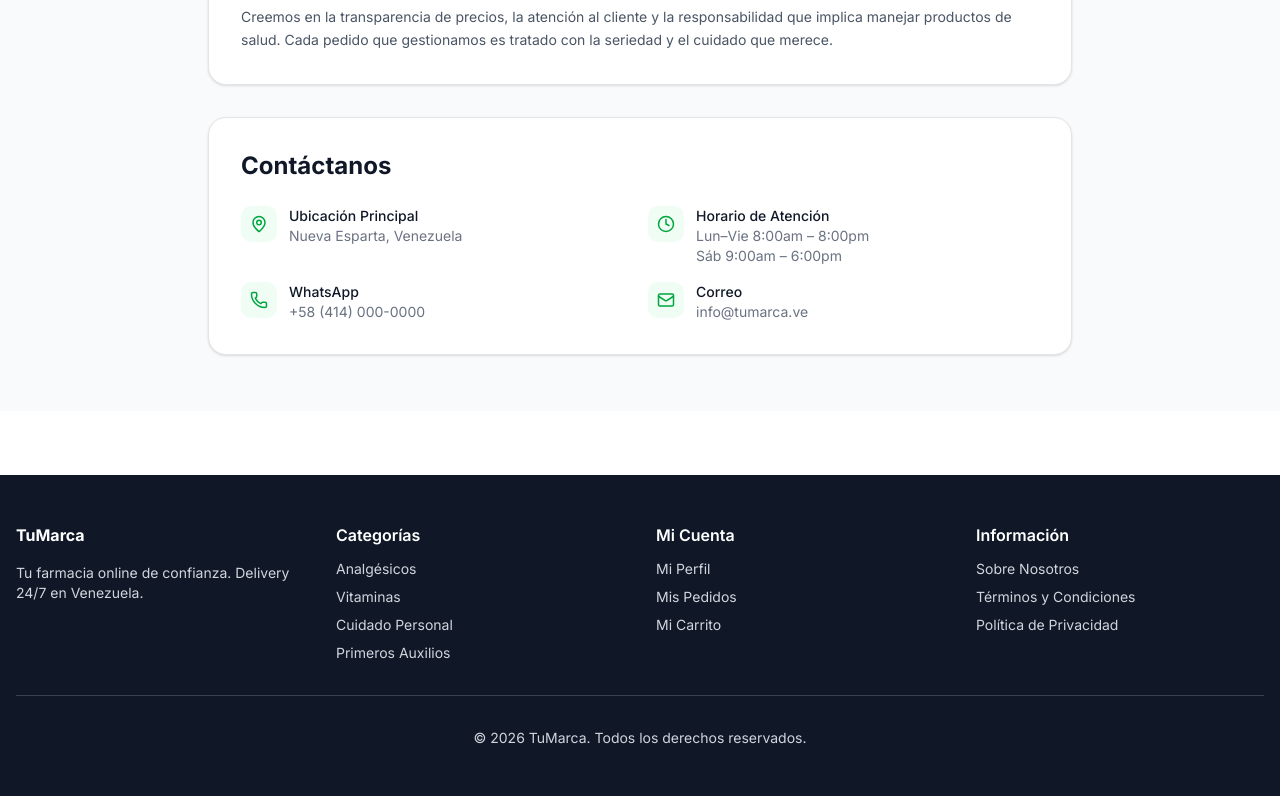
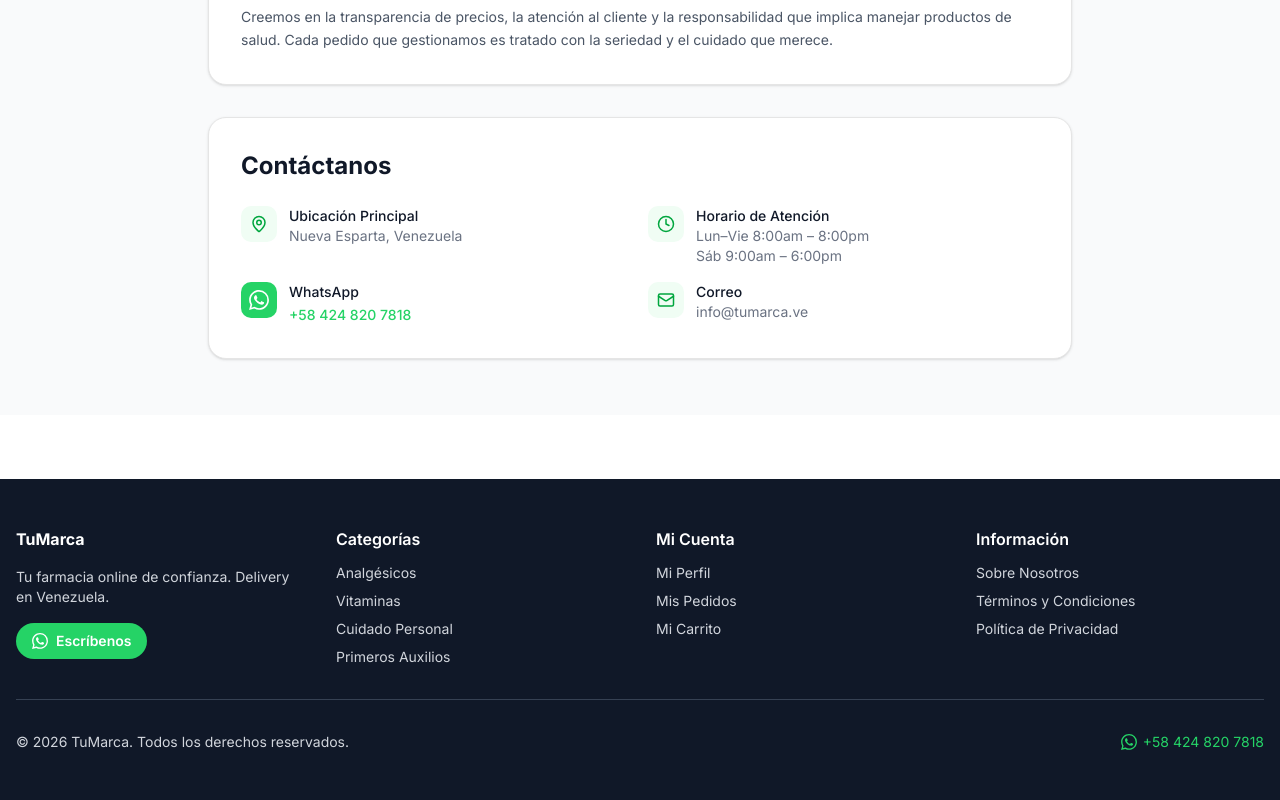
Before and after one commit to ibarracarlos470-jpg/delivery, a Next.js app: page /sobre-nosotros in a window 1280 px wide. Shown: the part 953-1753 px from the top of the page. Built offline with nearby package versions, Linux system fonts and the light colour scheme; no server answers; the database is empty.

Commit message:
feat: WhatsApp +584248207818 en footer y sobre nosotros

```diff
--- a/src/app/(store)/sobre-nosotros/page.tsx
+++ b/src/app/(store)/sobre-nosotros/page.tsx
@@ -1,5 +1,16 @@
 import Link from 'next/link'
-import { MapPin, Phone, Mail, Clock, Shield, Truck, Heart } from 'lucide-react'
+import { MapPin, Mail, Clock, Shield, Truck, Heart } from 'lucide-react'
+
+const WA_NUMBER = '+58 424 820 7818'
+const WA_LINK = 'https://wa.me/584248207818'
+
+function WhatsAppIcon({ className }: { className?: string }) {
+  return (
+    <svg viewBox="0 0 24 24" fill="currentColor" className={className}>
+      <path d="M17.472 14.382c-.297-.149-1.758-.867-2.03-.967-.273-.099-.471-.148-.67.15-.197.297-.767.966-.94 1.164-.173.199-.347.223-.644.075-.297-.15-1.255-.463-2.39-1.475-.883-.788-1.48-1.761-1.653-2.059-.173-.297-.018-.458.13-.606.134-.133.298-.347.446-.52.149-.174.198-.298.298-.497.099-.198.05-.371-.025-.52-.075-.149-.669-1.612-.916-2.207-.242-.579-.487-.5-.669-.51-.173-.008-.371-.01-.57-.01-.198 0-.52.074-.792.372-.272.297-1.04 1.016-1.04 2.479 0 1.462 1.065 2.875 1.213 3.074.149.198 2.096 3.2 5.077 4.487.709.306 1.262.489 1.694.625.712.227 1.36.195 1.871.118.571-.085 1.758-.719 2.006-1.413.248-.694.248-1.289.173-1.413-.074-.124-.272-.198-.57-.347m-5.421 7.403h-.004a9.87 9.87 0 01-5.031-1.378l-.361-.214-3.741.982.998-3.648-.235-.374a9.86 9.86 0 01-1.51-5.26c.001-5.45 4.436-9.884 9.888-9.884 2.64 0 5.122 1.03 6.988 2.898a9.825 9.825 0 012.893 6.994c-.003 5.45-4.437 9.884-9.885 9.884m8.413-18.297A11.815 11.815 0 0012.05 0C5.495 0 .16 5.335.157 11.892c0 2.096.547 4.142 1.588 5.945L.057 24l6.305-1.654a11.882 11.882 0 005.683 1.448h.005c6.554 0 11.89-5.335 11.893-11.893a11.821 11.821 0 00-3.48-8.413z"/>
+    </svg>
+  )
+}
 
 export const metadata = { title: 'Sobre Nosotros — TuMarca' }
 
@@ -82,12 +93,15 @@
               </div>
             </div>
             <div className="flex items-start gap-3">
-              <div className="w-9 h-9 bg-green-50 rounded-lg flex items-center justify-center shrink-0">
-                <Phone size={18} className="text-green-600" />
+              <div className="w-9 h-9 bg-[#25D366] rounded-lg flex items-center justify-center shrink-0">
+                <WhatsAppIcon className="w-5 h-5 text-white" />
               </div>
               <div>
                 <p className="font-medium text-gray-900 text-sm">WhatsApp</p>
-                <p className="text-sm text-gray-500">+58 (414) 000-0000</p>
+                <a href={WA_LINK} target="_blank" rel="noopener noreferrer"
+                  className="text-sm text-[#25D366] hover:underline font-medium">
+                  {WA_NUMBER}
+                </a>
               </div>
             </div>
             <div className="flex items-start gap-3">
--- a/src/components/layout/Footer.tsx
+++ b/src/components/layout/Footer.tsx
@@ -1,4 +1,14 @@
 import Link from 'next/link'
+
+const WA_LINK = 'https://wa.me/584248207818'
+
+function WhatsAppIcon() {
+  return (
+    <svg viewBox="0 0 24 24" fill="currentColor" className="w-4 h-4">
+      <path d="M17.472 14.382c-.297-.149-1.758-.867-2.03-.967-.273-.099-.471-.148-.67.15-.197.297-.767.966-.94 1.164-.173.199-.347.223-.644.075-.297-.15-1.255-.463-2.39-1.475-.883-.788-1.48-1.761-1.653-2.059-.173-.297-.018-.458.13-.606.134-.133.298-.347.446-.52.149-.174.198-.298.298-.497.099-.198.05-.371-.025-.52-.075-.149-.669-1.612-.916-2.207-.242-.579-.487-.5-.669-.51-.173-.008-.371-.01-.57-.01-.198 0-.52.074-.792.372-.272.297-1.04 1.016-1.04 2.479 0 1.462 1.065 2.875 1.213 3.074.149.198 2.096 3.2 5.077 4.487.709.306 1.262.489 1.694.625.712.227 1.36.195 1.871.118.571-.085 1.758-.719 2.006-1.413.248-.694.248-1.289.173-1.413-.074-.124-.272-.198-.57-.347m-5.421 7.403h-.004a9.87 9.87 0 01-5.031-1.378l-.361-.214-3.741.982.998-3.648-.235-.374a9.86 9.86 0 01-1.51-5.26c.001-5.45 4.436-9.884 9.888-9.884 2.64 0 5.122 1.03 6.988 2.898a9.825 9.825 0 012.893 6.994c-.003 5.45-4.437 9.884-9.885 9.884m8.413-18.297A11.815 11.815 0 0012.05 0C5.495 0 .16 5.335.157 11.892c0 2.096.547 4.142 1.588 5.945L.057 24l6.305-1.654a11.882 11.882 0 005.683 1.448h.005c6.554 0 11.89-5.335 11.893-11.893a11.821 11.821 0 00-3.48-8.413z"/>
+    </svg>
+  )
+}
 
 export default function Footer() {
   return (
@@ -7,7 +17,15 @@
         <div className="grid grid-cols-2 md:grid-cols-4 gap-8">
           <div>
             <h3 className="text-white font-bold mb-4">TuMarca</h3>
-            <p className="text-sm">Tu farmacia online de confianza. Delivery 24/7 en Venezuela.</p>
+            <p className="text-sm mb-4">Tu farmacia online de confianza. Delivery en Venezuela.</p>
+            <a
+              href={WA_LINK}
+              target="_blank"
+              rel="noopener noreferrer"
+              className="inline-flex items-center gap-2 bg-[#25D366] text-white text-sm font-semibold px-4 py-2 rounded-full hover:bg-[#20bd5a] transition-colors">
+              <WhatsAppIcon />
+              Escríbenos
+            </a>
           </div>
           <div>
             <h4 className="text-white font-semibold mb-3">Categorías</h4>
@@ -35,8 +53,13 @@
             </ul>
           </div>
         </div>
-        <div className="border-t border-gray-700 mt-8 pt-8 text-center text-sm">
+        <div className="border-t border-gray-700 mt-8 pt-8 flex flex-col sm:flex-row items-center justify-between gap-3 text-sm">
           <p>© 2026 TuMarca. Todos los derechos reservados.</p>
+          <a href={WA_LINK} target="_blank" rel="noopener noreferrer"
+            className="flex items-center gap-1.5 text-[#25D366] hover:text-[#20bd5a] transition-colors">
+            <WhatsAppIcon />
+            +58 424 820 7818
+          </a>
         </div>
       </div>
     </footer>
```
